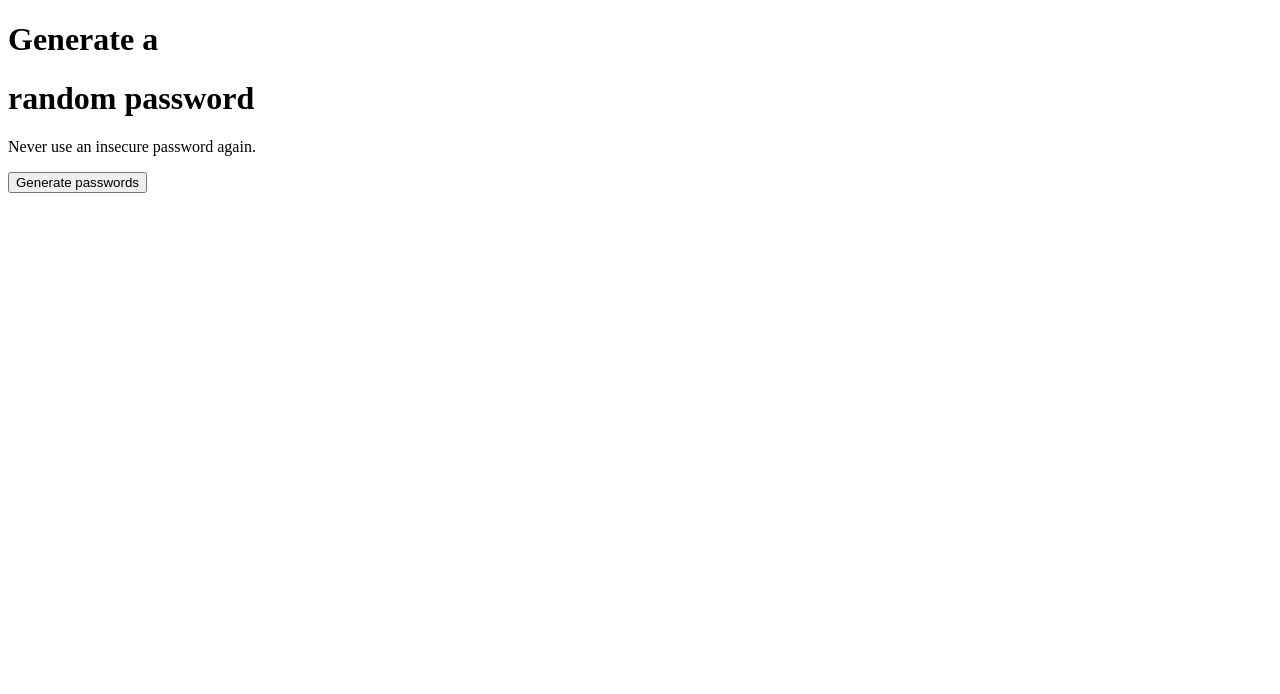
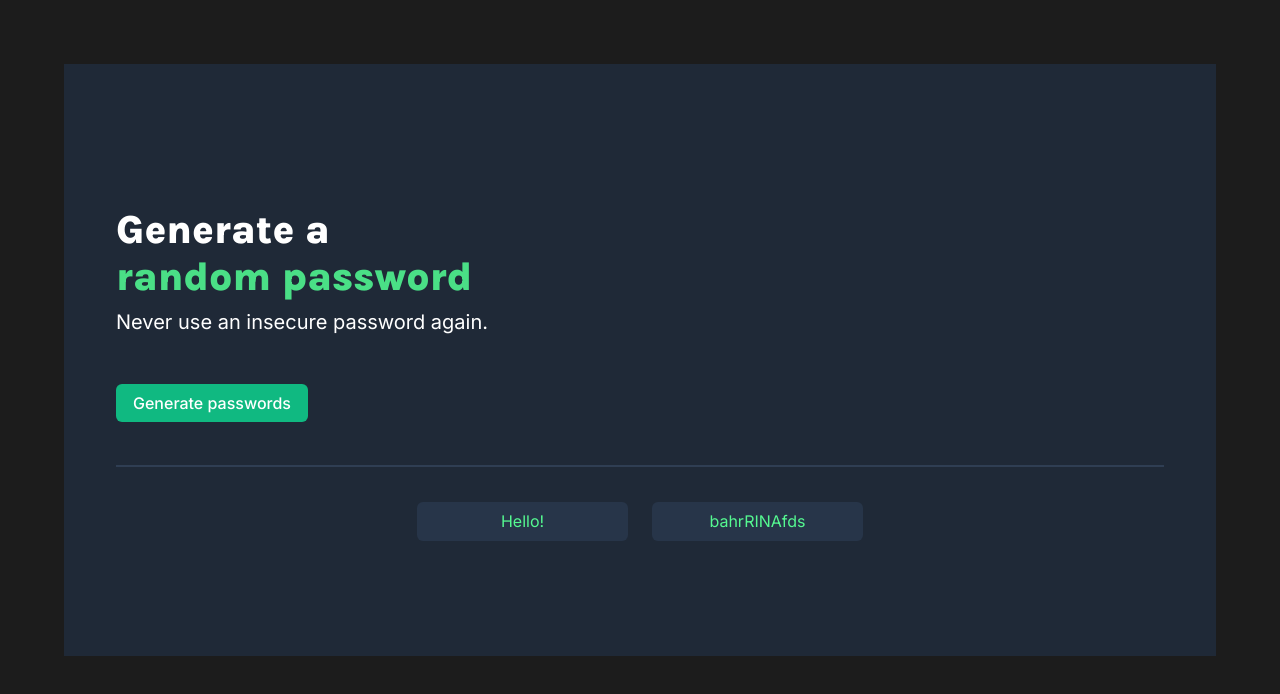
Before and after one commit to KevinMolid/randompw, a plain HTML site: page index.html in a window 1280 px wide. Drawn offline with Linux system fonts and the light colour scheme.

Commit message:
Copied styles from scrim

```diff
--- a/index.html
+++ b/index.html
@@ -4,15 +4,26 @@
 
   <head>
     <link rel="stylesheet" href="styles.css">
+    <link rel="preconnect" href="https://fonts.googleapis.com">
+    <link rel="preconnect" href="https://fonts.gstatic.com" crossorigin>
+    <link href="https://fonts.googleapis.com/css2?family=Inter:wght@400;500&family=Karla:wght@800&display=swap" rel="stylesheet">
     <title>Random Password Generator</title>
   </head>
 
   <body>
-    <div id="main-wrapper">
-      <h1>Generate a</h1>
-      <h1>random password</h1>
-      <p>Never use an insecure password again.</p>
+    <div id="main-container">
+      <h1>Generate a <br><span class="green">random password</span></h1>
+      <h4>Never use an insecure password again.</h4>
       <button>Generate passwords</button>
+      <hr>
+      <div id="pw-wrapper">
+        <div class="pw-field">
+          <p id="pw1-el">Hello!</p>
+        </div>
+        <div class="pw-field">
+          <p id="pw2-el">bahrRINAfds</p>
+        </div>
+      </div>
     </div>
   </body>
 
--- a/styles.css
+++ b/styles.css
@@ -0,0 +1,65 @@
+body {
+  font-family: 'Inter', Arial, Helvetica, sans-serif;
+  color: white;
+  background-color: #1C1C1C;
+  margin: 0;
+  padding: 64px;
+}
+
+h1 {
+  font-family: 'Karla', Arial, Helvetica, sans-serif;
+  font-size: 40px;
+  margin-bottom: 10px;
+}
+
+h4 {
+  font-family: 'Inter', Arial, Helvetica, sans-serif;
+  font-size: 20px;
+  font-weight: 400;
+  margin: 0 0 50px 0;
+}
+
+button {
+  font-family: 'Inter', Arial, Helvetica, sans-serif;
+  font-size: 16px;
+  font-weight: 500;
+  color: white;
+  background-color: #10B981;
+  padding: 9px 17px;
+  border: none;
+  border-radius: 6px;
+  margin-bottom: 35px;
+}
+
+.green {
+  color: #4ADF86;
+}
+
+#main-container {
+  margin: 0;
+  padding: 115px 52px;
+  background-color: #1F2937;
+}
+
+hr {
+  border: 1px solid #2F3E53;
+}
+
+#pw-wrapper {
+  margin-top: 35px;
+  display: flex;
+  justify-content: center;
+}
+
+.pw-field {
+  font-size: 16px;
+  color: #55F991;
+  background-color: #273549;
+  width: 211px;
+  height: 39px;
+  border-radius: 6px;
+  margin: 0 12px;
+  display: flex;
+  justify-content: center;
+  align-items: center;
+}
```
